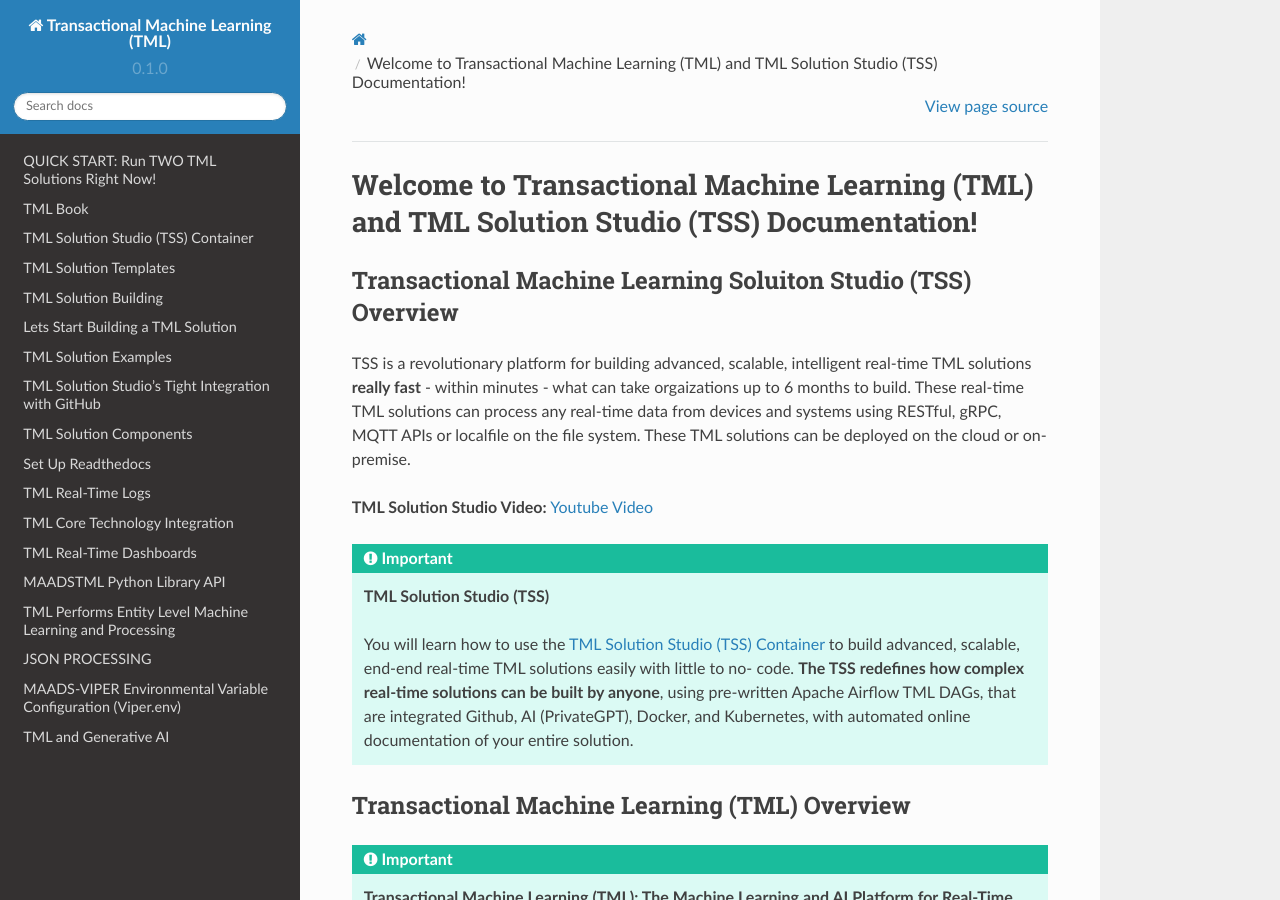
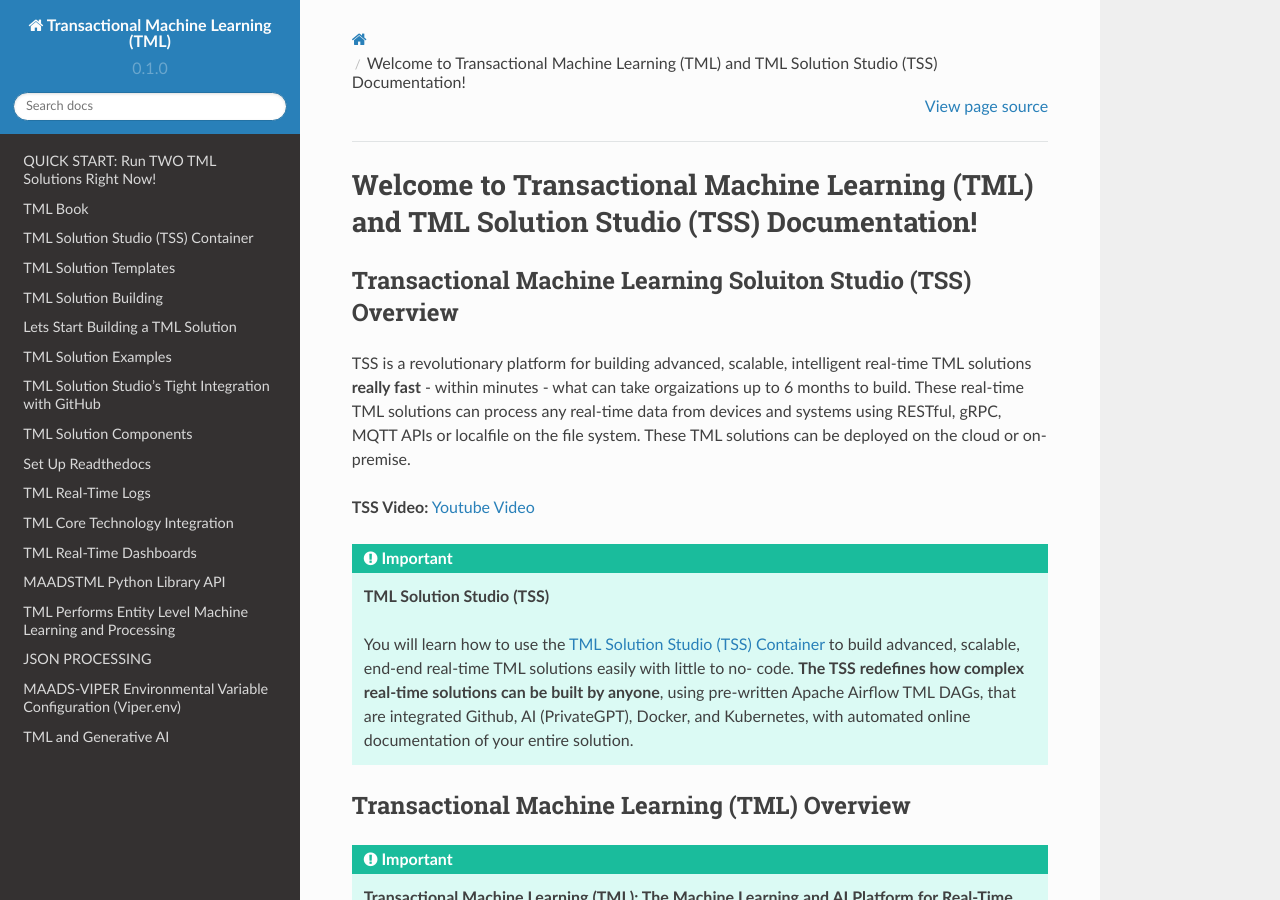
Before and after one commit to smaurice101/readthedocs, a Sphinx documentation site: the page built from docs/source/index.rst, in a window 1280 px wide and 900 px high. Built offline with Sphinx 7.4.7 and the Read the Docs theme 2.0.0, drawn with Linux system fonts in a browser that asks for light colours.

Commit message:
Update index.rst

```diff
--- a/docs/source/index.rst
+++ b/docs/source/index.rst
@@ -6,7 +6,7 @@
 
 TSS is a revolutionary platform for building advanced, scalable, intelligent real-time TML solutions **really fast** - within minutes - what can take orgaizations up to 6 months to build. These real-time TML solutions can process any real-time data from devices and systems using RESTful, gRPC, MQTT APIs or localfile on the file system. These TML solutions can be deployed on the cloud or on-premise.
 
-**TML Solution Studio Video:** `Youtube Video <https://www.youtube.com/watch?v=z3h2nJXVgUs>`_
+**TSS Video:** `Youtube Video <https://www.youtube.com/watch?v=z3h2nJXVgUs>`_
 
 .. important::
    **TML Solution Studio (TSS)**
```
